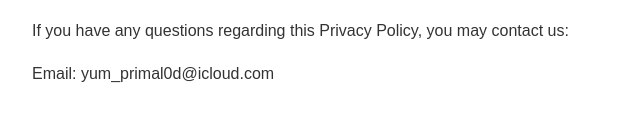
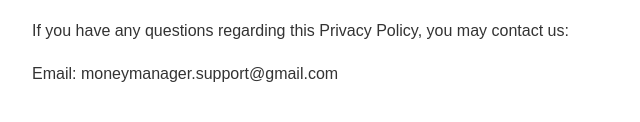
Before and after one commit to thanhhieu995/thanhhieu995.github.io, a plain HTML site: page privacy-policy.html in a window 1280 px wide. Shown: the part 4451-4573 px from the top of the page, 158-798 px from the left. Drawn offline with Linux system fonts and the light colour scheme.

Commit message:
Update support email in privacy policy

```diff
--- a/privacy-policy.html
+++ b/privacy-policy.html
@@ -283,7 +283,7 @@ If you have any questions regarding this Privacy Policy, you may contact us:
 </p>
 
 <p>
-Email: yum_primal0d@icloud.com
+Email: moneymanager.support@gmail.com
 </p>
 
 </body>
```
